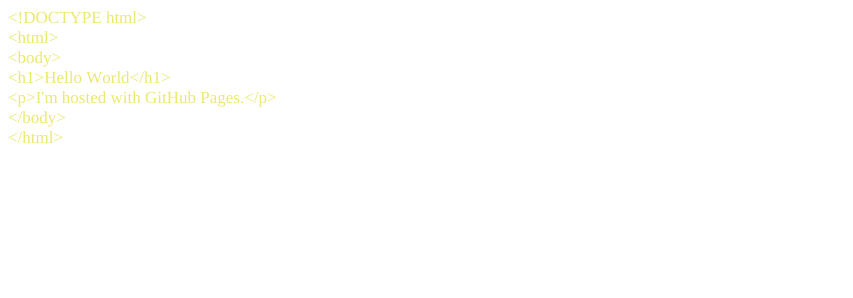
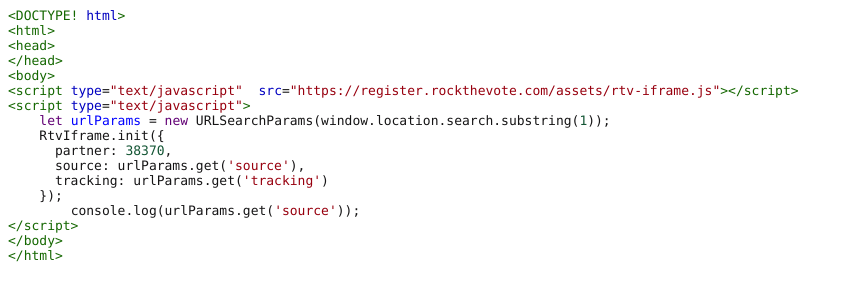
Before and after one commit to danderosa/danderosa.github.io, a plain HTML site: page index.html in a window 1280 px wide. Shown: the whole page, without its empty margins (0-853 px from the left). Drawn offline with Linux system fonts and the light colour scheme.

Commit message:
Update index.html

```diff
--- a/index.html
+++ b/index.html
@@ -7,16 +7,36 @@
   <meta name="Generator" content="Cocoa HTML Writer">
   <meta name="CocoaVersion" content="1894.3">
   <style type="text/css">
-    p.p1 {margin: 0.0px 0.0px 0.0px 0.0px; line-height: 20.0px; font: 17.0px Times; color: #eae96f; -webkit-text-stroke: #eae96f}
-    span.s1 {font-kerning: none}
+    p.p1 {margin: 0.0px 0.0px 0.0px 0.0px; line-height: 17.0px; font: 13.0px Monaco; color: #146701; -webkit-text-stroke: #146701}
+    p.p2 {margin: 0.0px 0.0px 0.0px 0.0px; line-height: 17.0px; font: 13.0px Monaco; color: #98000f; -webkit-text-stroke: #98000f}
+    p.p3 {margin: 0.0px 0.0px 0.0px 0.0px; line-height: 17.0px; font: 13.0px Monaco; color: #161516; -webkit-text-stroke: #161516}
+    span.s1 {font-kerning: none; background-color: #ffffff}
+    span.s2 {font-kerning: none; color: #161516; background-color: #ffffff; -webkit-text-stroke: 0px #161516}
+    span.s3 {font-kerning: none; color: #0000c0; background-color: #ffffff; -webkit-text-stroke: 0px #0000c0}
+    span.s4 {font-kerning: none; color: #146701; background-color: #ffffff; -webkit-text-stroke: 0px #146701}
+    span.s5 {font-kerning: none; color: #620075; background-color: #ffffff; -webkit-text-stroke: 0px #620075}
+    span.s6 {font-kerning: none; color: #0000ff; background-color: #ffffff; -webkit-text-stroke: 0px #0000ff}
+    span.s7 {font-kerning: none; color: #135534; background-color: #ffffff; -webkit-text-stroke: 0px #135534}
+    span.s8 {font-kerning: none; color: #98000f; background-color: #ffffff; -webkit-text-stroke: 0px #98000f}
+    span.Apple-tab-span {white-space:pre}
   </style>
 </head>
 <body>
-<p class="p1"><span class="s1">&lt;!DOCTYPE html&gt;</span></p>
+<p class="p1"><span class="s1">&lt;DOCTYPE!</span><span class="s2"> </span><span class="s3">html</span><span class="s1">&gt;</span></p>
 <p class="p1"><span class="s1">&lt;html&gt;</span></p>
+<p class="p1"><span class="s1">&lt;head&gt;</span></p>
+<p class="p1"><span class="s1">&lt;/head&gt;</span></p>
 <p class="p1"><span class="s1">&lt;body&gt;</span></p>
-<p class="p1"><span class="s1">&lt;h1&gt;Hello World&lt;/h1&gt;</span></p>
-<p class="p1"><span class="s1">&lt;p&gt;I'm hosted with GitHub Pages.&lt;/p&gt;</span></p>
+<p class="p2"><span class="s4">&lt;script</span><span class="s2"> </span><span class="s3">type</span><span class="s2">=</span><span class="s1">"text/javascript"</span><span class="s2"><span class="Apple-converted-space">  </span></span><span class="s3">src</span><span class="s2">=</span><span class="s1">"https://register.rockthevote.com/assets/rtv-iframe.js"</span><span class="s4">&gt;&lt;/script&gt;</span></p>
+<p class="p2"><span class="s4">&lt;script</span><span class="s2"> </span><span class="s3">type</span><span class="s2">=</span><span class="s1">"text/javascript"</span><span class="s4">&gt;</span></p>
+<p class="p3"><span class="s1"><span class="Apple-converted-space">    </span></span><span class="s5">let</span><span class="s1"> </span><span class="s6">urlParams</span><span class="s1"> = </span><span class="s5">new</span><span class="s1"> URLSearchParams(window.location.search.substring(</span><span class="s7">1</span><span class="s1">));</span></p>
+<p class="p3"><span class="s1"><span class="Apple-converted-space">    </span>RtvIframe.init({</span></p>
+<p class="p3"><span class="s1"><span class="Apple-converted-space">      </span>partner: </span><span class="s7">38370</span><span class="s1">,</span></p>
+<p class="p3"><span class="s1"><span class="Apple-converted-space">      </span>source: urlParams.get(</span><span class="s8">'source'</span><span class="s1">),</span></p>
+<p class="p3"><span class="s1"><span class="Apple-converted-space">      </span>tracking: urlParams.get(</span><span class="s8">'tracking'</span><span class="s1">)</span></p>
+<p class="p3"><span class="s1"><span class="Apple-converted-space">    </span>});</span></p>
+<p class="p3"><span class="s1"><span class="Apple-tab-span">	</span>console.log(urlParams.get(</span><span class="s8">'source'</span><span class="s1">));</span></p>
+<p class="p1"><span class="s1">&lt;/script&gt;</span></p>
 <p class="p1"><span class="s1">&lt;/body&gt;</span></p>
 <p class="p1"><span class="s1">&lt;/html&gt;</span></p>
 </body>
```
